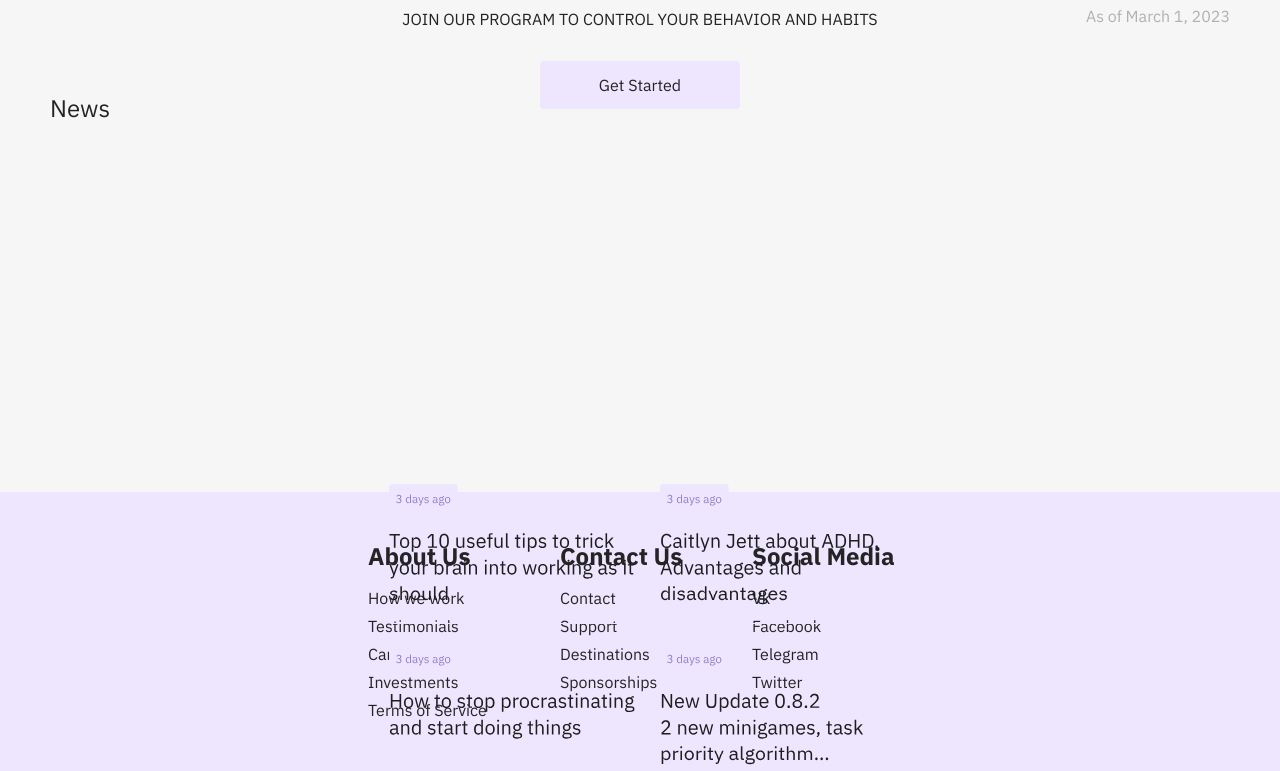
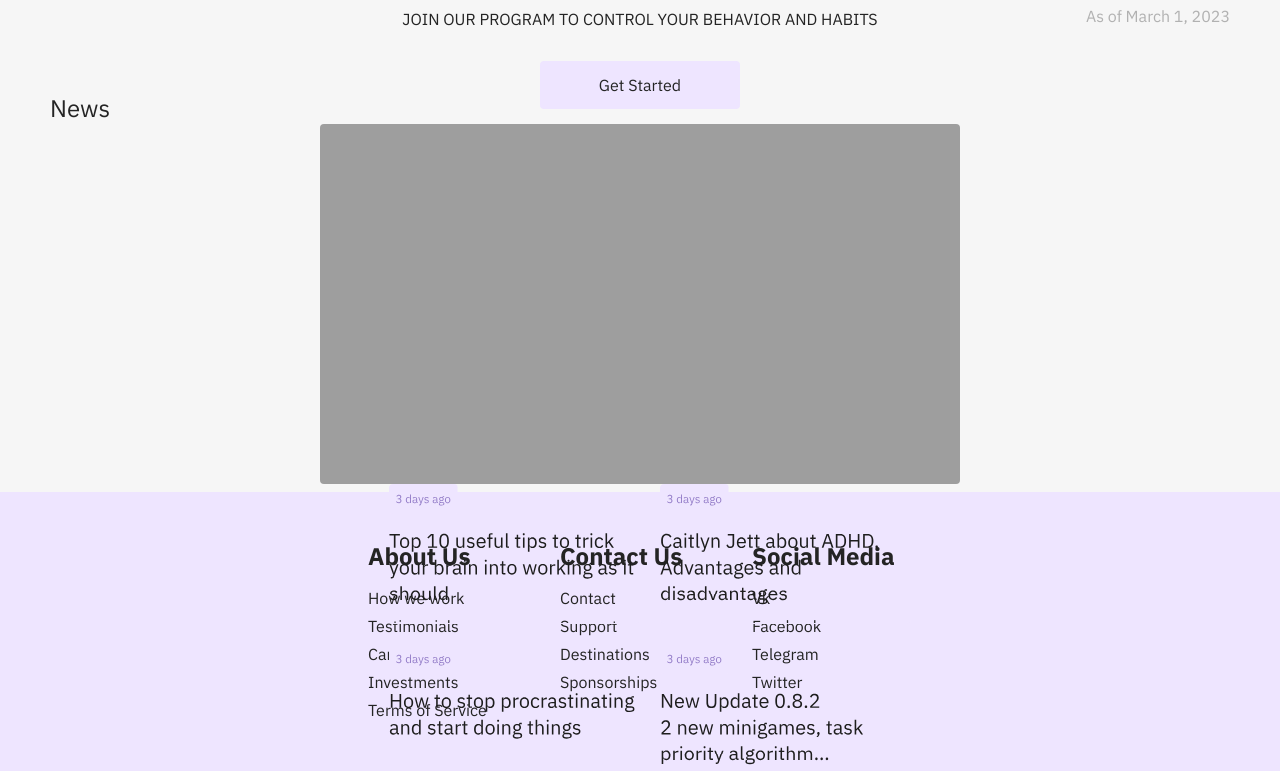
Before and after one commit to Teresefal/WebDev, a plain HTML site: page index.html in a window 1280 px wide. Shown: the part 1060-1831 px from the top of the page. Drawn offline with Linux system fonts and the light colour scheme; the site is published under a folder, as on GitHub Pages, so addresses that start at the root find nothing.

Commit message:
Update styles.css

```diff
--- a/styles.css
+++ b/styles.css
@@ -502,7 +502,7 @@
     float: left;
     width: 640px;
     border-radius: 4px;
-    background-image: url('/images/news.svg');
+    background-image: url('images/news.svg');
     background-size: cover;
     position: relative;
     color: #fff;
```
